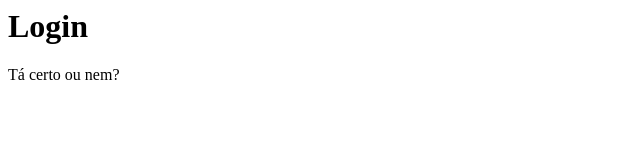
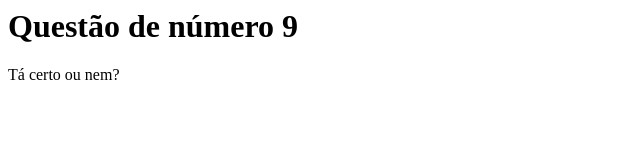
Before and after one commit to RodrigoC9/segundo_repositorio, a plain HTML site: page index.html in a window 1280 px wide. Shown: the whole page, without its empty margins (0-640 px from the left). Drawn offline with Linux system fonts and the light colour scheme.

Commit message:
Update index.html

```diff
--- a/index.html
+++ b/index.html
@@ -4,7 +4,7 @@
 
      </head>
      <body>
-         <h1>Login</h1>
+         <h1>Questão de número 9</h1>
          <p>Tá certo ou nem?</p>
      </body>
 </html>
```
